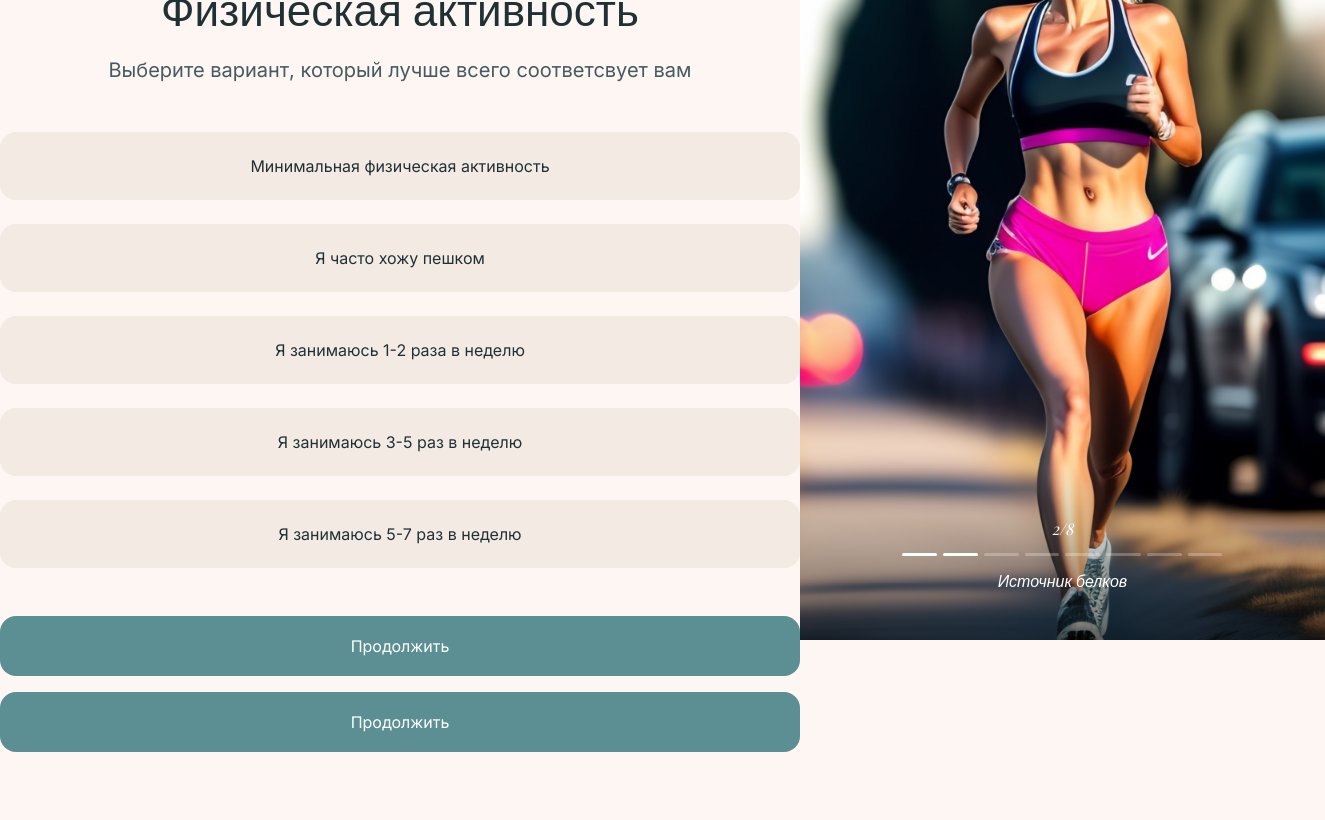
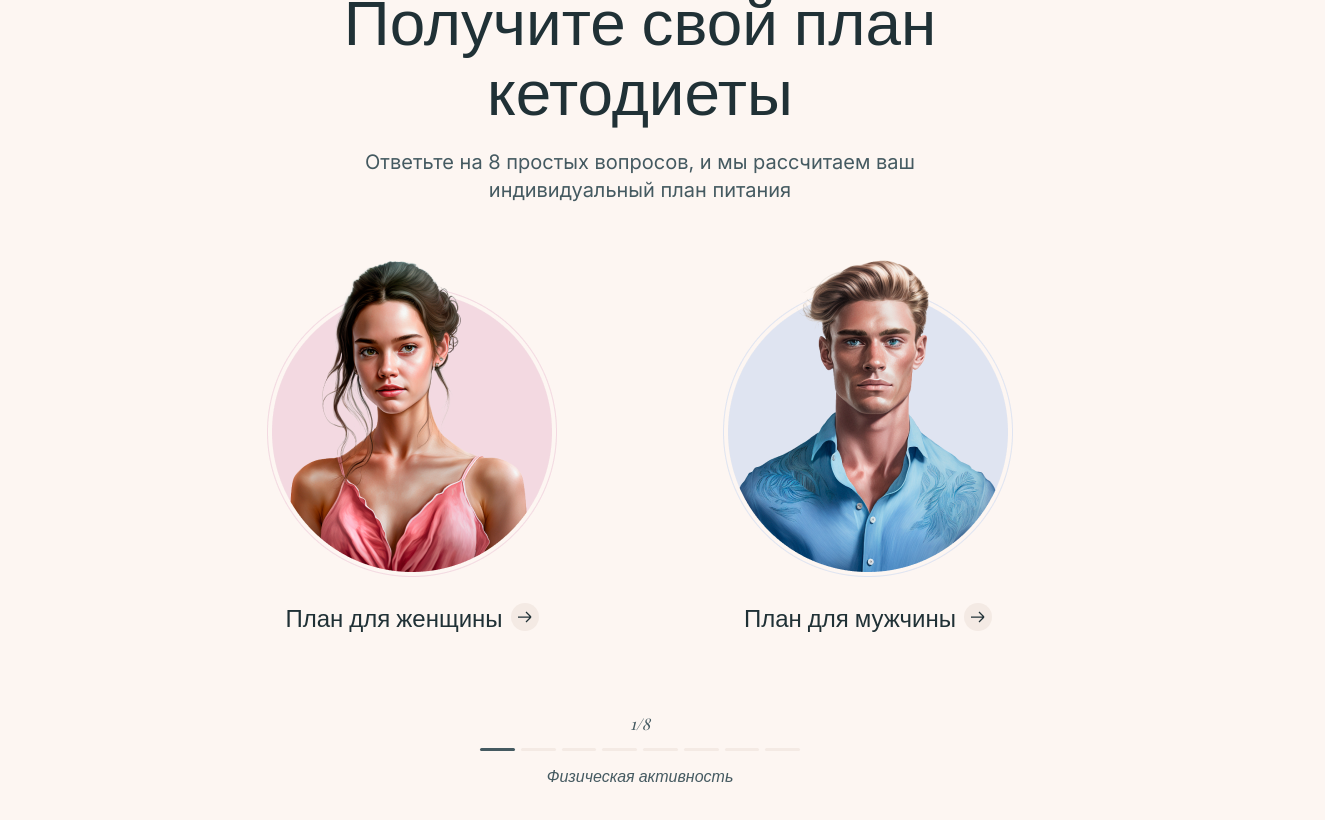
Before and after one commit to VityaSchel/ketoplan-diet, a Next.js app: page /plan in a window 1280 px wide. Shown: the part 160-980 px from the top of the page, 1325 px wide, since content can reach past the window. Before the commit the page ends 912 px from the top, so only its background shows below. Built offline with nearby package versions, Linux system fonts and the light colour scheme; a web font is replaced by a local one.

Commit message:
Buttons on screen 2

```diff
--- a/src/ui/components/Button/index.tsx
+++ b/src/ui/components/Button/index.tsx
@@ -1,8 +1,9 @@
 import styles from './styles.module.scss'
+import cx from 'classnames'
 
-export default function Button({ children, ...props }: { children: React.ReactNode, props: React.ButtonHTMLAttributes<HTMLButtonElement> }) {
+export default function Button({ children, variant = 'contained', ...props }: { children: React.ReactNode, variant: 'contained' | 'text', props: React.ButtonHTMLAttributes<HTMLButtonElement> }) {
   return (
-    <button type='button' className={styles.button} {...props}>
+    <button type='button' className={cx(styles.button, { [styles.contained]: variant === 'contained', [styles.text]: variant === 'text' })} {...props}>
       {children}
     </button>
   )
--- a/src/ui/components/Button/styles.module.scss
+++ b/src/ui/components/Button/styles.module.scss
@@ -1,13 +1,24 @@
 .button {
   all: unset;
   padding: 20px;
-  background-color: var(--button-default-color);
-  color: #fff;
   border-radius: 16px;
   cursor: pointer;
   transition: background-color 200ms ease-in-out;
+  display: flex;
+  align-items: center;
+  justify-content: center;
+  gap: 10px;
 
-  &:hover {
-    background-color: var(--button-default-color_dimmed);
+  &.contained {
+    background-color: var(--button-default-color);
+    color: #fff;
+
+    &:hover {
+      background-color: var(--button-default-color_dimmed);
+    }
+  }
+
+  &.text {
+    color: var(--button-default-color);
   }
 }
--- a/src/ui/components/Select/Option/styles.module.scss
+++ b/src/ui/components/Select/Option/styles.module.scss
@@ -5,6 +5,7 @@
   border-radius: 16px;
   transition: background-color 150ms ease-in-out;
   cursor: pointer;
+  color: #4A6168;
 
   &:focus-visible {
     outline: auto;
--- a/src/ui/fragments/Plan/PlanForm/index.tsx
+++ b/src/ui/fragments/Plan/PlanForm/index.tsx
@@ -31,13 +31,13 @@ export type PlanFormValues = {
 }
 
 export default function PlanForm(props: { formik: FormikProps<PlanFormValues> }) {
-  const [screen, setScreen] = React.useState<number>(1)
+  const [screen, setScreen] = React.useState<number>(0)
 
   return (
     <form>
       {[
-        <Screen1 key={1} formik={props.formik} onContinue={() => setScreen(2)} />,
-        <Screen2 key={2} formik={props.formik} onContinue={() => setScreen(3)} />
+        <Screen1 key={1} onContinue={() => setScreen(1)}/>,
+        <Screen2 key={2} onContinue={() => setScreen(2)} onGoBack={() => setScreen(0)} />
       ][screen]}
     </form>
   )
--- a/src/ui/fragments/Plan/PlanFormScreen/Screen2/index.tsx
+++ b/src/ui/fragments/Plan/PlanFormScreen/Screen2/index.tsx
@@ -3,9 +3,10 @@ import PlanFormScreen from '@/ui/fragments/Plan/PlanFormScreen'
 import Screen2Image from '@/assets/PlanForm/Screen2.png'
 import * as Yup from 'yup'
 import Select from '@/ui/components/Select'
-import { FormikProps, useFormik } from 'formik'
+import { FormikProps, useFormik, useFormikContext } from 'formik'
 import { PlanFormValues } from '@/ui/fragments/Plan/PlanForm'
 import Button from '@/ui/components/Button'
+import GoBackArrow from '../GoBackArrow.svg'
 
 export const ValidationSchema = {
   activityInterval: Yup.string()
@@ -13,7 +14,9 @@ export const ValidationSchema = {
     .required()
 }
 
-export default function Screen2(props: { formik: FormikProps<PlanFormValues>, onContinue: () => any }) {
+export default function Screen2(props: { onContinue: () => any, onGoBack: () => any }) {
+  const formik = useFormikContext<PlanFormValues>()
+
   return (
     <PlanFormScreen
       title='Физическая активность'
@@ -29,13 +32,13 @@ export default function Screen2(props: { formik: FormikProps<PlanFormValues>, on
           { label: 'Я занимаюсь 3-5 раз в неделю', key: 'EXERCISE_EVERY_OTHER_DAY' },
           { label: 'Я занимаюсь 5-7 раз в неделю', key: 'EXERCISE_EVERYDAY' },
         ]}
-        value={props.formik.values.activityInterval}
-        onChange={newValue => props.formik.setFieldValue('activityInterval', newValue)}
+        value={formik.values.activityInterval}
+        onChange={newValue => formik.setFieldValue('activityInterval', newValue)}
         multi={false}
       />
       <div className={styles.actions}>
         <Button variant='contained' onClick={props.onContinue}>Продолжить</Button>
-        <Button variant='text' onClick={props.onContinue}>Продолжить</Button>
+        <Button variant='text' onClick={props.onGoBack}><GoBackArrow /> Назад</Button>
       </div>
     </PlanFormScreen>
   )
--- a/src/ui/fragments/Plan/PlanFormScreen/styles.module.scss
+++ b/src/ui/fragments/Plan/PlanFormScreen/styles.module.scss
@@ -15,6 +15,7 @@
     align-items: center;
     flex: 1;
     max-width: 100%;
+    padding-bottom: 80px;
 
     .leftColumnContent {
       display: flex;
@@ -59,7 +60,7 @@
       }
 
       .screenProgress {
-        margin: 80px 0;
+        margin-top: 80px;
         max-width: 100%;
         color: var(--secondary-text-color);
         --color: var(--secondary-text-color);
```
Also changed, not shown: src/ui/fragments/Plan/PlanFormScreen/GoBackArrow.svg (added).
